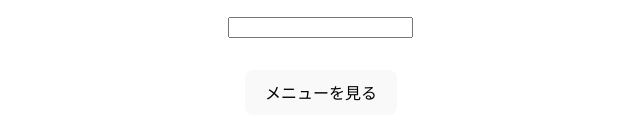
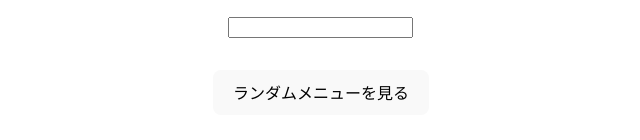
Before and after one commit to tsukasaI/saizeriya_recommend, a React (Vite) app: page / in a window 1280 px wide. Shown: the part 454-594 px from the top of the page, without its empty margins (319-959 px from the left). Built offline with nearby package versions, Linux system fonts and the light colour scheme.

Commit message:
add recommend function

```diff
--- a/src/api/menu.ts
+++ b/src/api/menu.ts
@@ -1,5 +1,5 @@
 import saizeriyaMenu from '../assets/menu.yaml'
-import { menu } from '../model/menu'
+import { menu } from '../models/menu'
 
 export const LoadGrandMenu = () => {
   return <menu[]>saizeriyaMenu.grand
--- a/src/components/Recommend.tsx
+++ b/src/components/Recommend.tsx
@@ -1,4 +1,5 @@
 import { useRef, useState } from "react";
+import { recommend } from "../features/Recommend";
 
 export const Recommend = () => {
   console.log("rendered");
@@ -6,7 +7,7 @@ export const Recommend = () => {
   const priceRef = useRef<HTMLInputElement>(null);
   const handleChange = (e: React.MouseEvent<HTMLButtonElement>) => {
     const price = Number(priceRef.current?.value);
-    console.log(price)
+    recommend()
 
   };
   const handleChangePrice = () => {
@@ -30,7 +31,7 @@ export const Recommend = () => {
         onChange={handleChangePrice}
       />
       <div className="card">
-        <button onClick={handleChange}>メニューを見る</button>
+        <button onClick={handleChange}>ランダムメニューを見る</button>
       </div>
     </>
   );
--- /dev/null
+++ b/src/features/Recommend.ts
@@ -0,0 +1,3 @@
+export const recommend = () => {
+  console.log("recommend called");
+};
```
Also changed, not shown: src/models/menu.ts (renamed from src/model/menu.ts).
